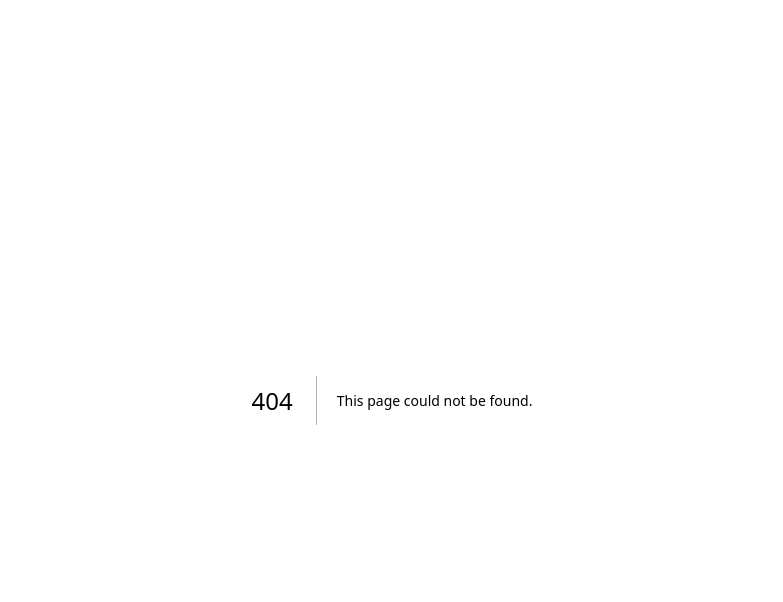
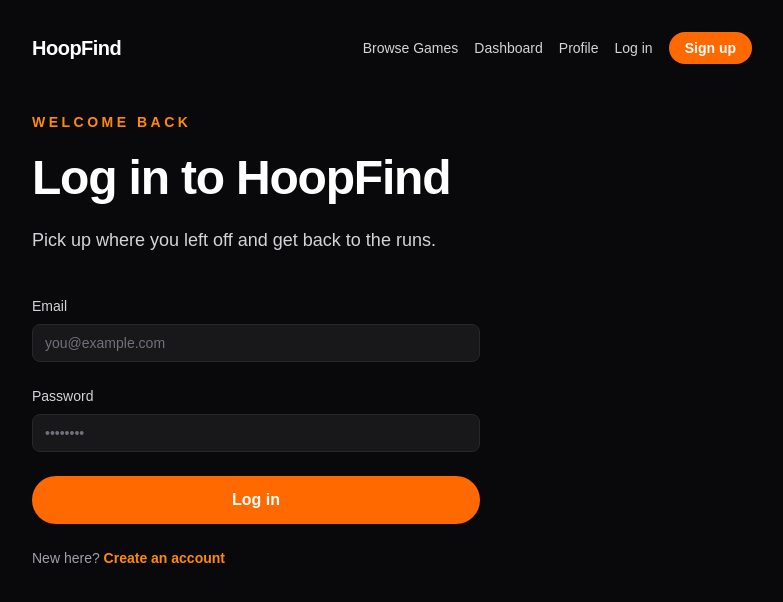
Before and after one commit to darrenchen75/hoopfind, a Next.js app: page /login in a window 1280 px wide. Before the commit this address had no page. Shown: the top 602 px of the page, without its empty margins (248-1031 px from the left). Built offline with nearby package versions, Linux system fonts and the light colour scheme.

Commit message:
Add signup and login pages

```diff
--- /dev/null
+++ b/app/login/page.tsx
@@ -0,0 +1,13 @@
+import SiteHeader from "@/components/site-header";
+import AuthForm from "@/components/auth-form";
+
+export default function LoginPage() {
+  return (
+    <main className="min-h-screen bg-zinc-950 text-white">
+      <section className="mx-auto flex min-h-screen max-w-3xl flex-col px-6 py-8">
+        <SiteHeader />
+        <AuthForm mode="login" />
+      </section>
+    </main>
+  );
+}
--- /dev/null
+++ b/app/signup/page.tsx
@@ -0,0 +1,13 @@
+import SiteHeader from "@/components/site-header";
+import AuthForm from "@/components/auth-form";
+
+export default function SignupPage() {
+  return (
+    <main className="min-h-screen bg-zinc-950 text-white">
+      <section className="mx-auto flex min-h-screen max-w-3xl flex-col px-6 py-8">
+        <SiteHeader />
+        <AuthForm mode="signup" />
+      </section>
+    </main>
+  );
+}
--- /dev/null
+++ b/components/auth-form.tsx
@@ -0,0 +1,164 @@
+"use client";
+
+import { useState } from "react";
+import { useRouter } from "next/navigation";
+import Link from "next/link";
+import { createClient } from "@/lib/supabase/client";
+
+const fieldClasses =
+  "w-full rounded-lg border border-zinc-800 bg-zinc-900 px-3 py-2 text-sm text-zinc-100 placeholder:text-zinc-500 focus:border-orange-500 focus:outline-none";
+const labelClasses = "mb-2 block text-sm font-medium text-zinc-300";
+
+type AuthMode = "login" | "signup";
+
+const copy: Record<
+  AuthMode,
+  { eyebrow: string; title: string; subtitle: string; submit: string; altHref: string; altText: string; altLink: string }
+> = {
+  login: {
+    eyebrow: "Welcome back",
+    title: "Log in to HoopFind",
+    subtitle: "Pick up where you left off and get back to the runs.",
+    submit: "Log in",
+    altHref: "/signup",
+    altText: "New here?",
+    altLink: "Create an account",
+  },
+  signup: {
+    eyebrow: "Get started",
+    title: "Create your HoopFind account",
+    subtitle: "Sign up with your email to start finding games.",
+    submit: "Sign up",
+    altHref: "/login",
+    altText: "Already have an account?",
+    altLink: "Log in",
+  },
+};
+
+export default function AuthForm({ mode }: { mode: AuthMode }) {
+  const router = useRouter();
+  const text = copy[mode];
+
+  const [email, setEmail] = useState("");
+  const [password, setPassword] = useState("");
+  const [loading, setLoading] = useState(false);
+  const [error, setError] = useState<string | null>(null);
+  const [success, setSuccess] = useState<string | null>(null);
+
+  async function handleSubmit(event: React.FormEvent<HTMLFormElement>) {
+    event.preventDefault();
+    setLoading(true);
+    setError(null);
+    setSuccess(null);
+
+    const supabase = createClient();
+
+    if (mode === "signup") {
+      const { data, error } = await supabase.auth.signUp({ email, password });
+
+      if (error) {
+        setError(error.message);
+        setLoading(false);
+        return;
+      }
+      if (data.user && data.user.identities && data.user.identities.length === 0) {
+        setError("An account with this email already exists. Try logging in.");
+        setLoading(false);
+        return;
+      }
+      if (data.session) {
+        router.push("/dashboard");
+        return;
+      }
+
+      setSuccess("Account created. Check your email to confirm, then log in.");
+      setLoading(false);
+      return;
+    }
+
+    const { error } = await supabase.auth.signInWithPassword({ email, password });
+
+    if (error) {
+      setError(error.message);
+      setLoading(false);
+      return;
+    }
+
+    router.push("/dashboard");
+  }
+
+  return (
+    <div className="mt-12 w-full max-w-md">
+      <p className="mb-4 text-sm font-semibold uppercase tracking-[0.25em] text-orange-400">
+        {text.eyebrow}
+      </p>
+      <h1 className="text-4xl font-bold leading-tight tracking-tight md:text-5xl">
+        {text.title}
+      </h1>
+      <p className="mt-4 text-lg leading-8 text-zinc-300">{text.subtitle}</p>
+
+      <form onSubmit={handleSubmit} className="mt-10 flex flex-col gap-6">
+        <div>
+          <label htmlFor="email" className={labelClasses}>
+            Email
+          </label>
+          <input
+            id="email"
+            name="email"
+            type="email"
+            autoComplete="email"
+            required
+            value={email}
+            onChange={(event) => setEmail(event.target.value)}
+            placeholder="you@example.com"
+            className={fieldClasses}
+          />
+        </div>
+
+        <div>
+          <label htmlFor="password" className={labelClasses}>
+            Password
+          </label>
+          <input
+            id="password"
+            name="password"
+            type="password"
+            autoComplete={mode === "signup" ? "new-password" : "current-password"}
+            required
+            value={password}
+            onChange={(event) => setPassword(event.target.value)}
+            placeholder="••••••••"
+            className={fieldClasses}
+          />
+        </div>
+
+        {error && (
+          <p className="rounded-lg border border-red-900 bg-red-950/50 px-3 py-2 text-sm text-red-300">
+            {error}
+          </p>
+        )}
+
+        {success && (
+          <p className="rounded-lg border border-green-900 bg-green-950/50 px-3 py-2 text-sm text-green-300">
+            {success}
+          </p>
+        )}
+
+        <button
+          type="submit"
+          disabled={loading}
+          className="rounded-full bg-orange-500 px-6 py-3 text-center font-semibold text-white transition hover:bg-orange-400 disabled:cursor-not-allowed disabled:opacity-60"
+        >
+          {loading ? "Please wait…" : text.submit}
+        </button>
+      </form>
+
+      <p className="mt-6 text-sm text-zinc-400">
+        {text.altText}{" "}
+        <Link href={text.altHref} className="font-semibold text-orange-400 hover:text-orange-300">
+          {text.altLink}
+        </Link>
+      </p>
+    </div>
+  );
+}
--- a/components/site-header.tsx
+++ b/components/site-header.tsx
@@ -17,6 +17,15 @@ export default function SiteHeader() {
         <Link href="/profile/setup" className="hover:text-white">
           Profile
         </Link>
+        <Link href="/login" className="hover:text-white">
+          Log in
+        </Link>
+        <Link
+          href="/signup"
+          className="rounded-full bg-orange-500 px-4 py-1.5 font-semibold text-white transition hover:bg-orange-400"
+        >
+          Sign up
+        </Link>
       </div>
     </nav>
   );
```
